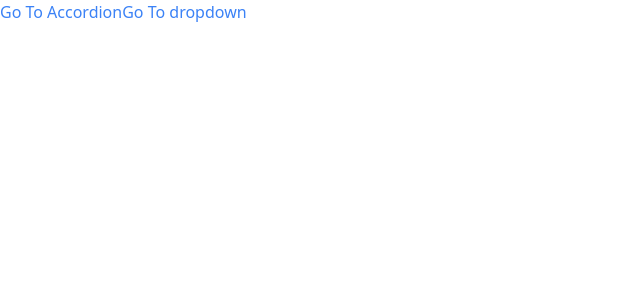
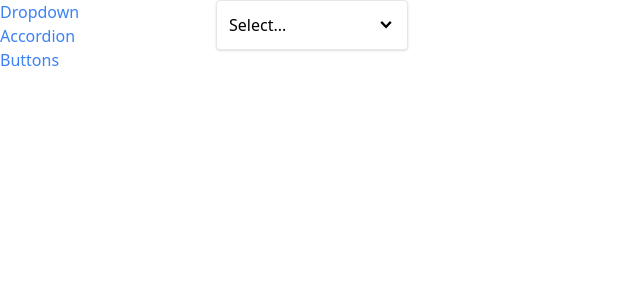
Before and after one commit to ToniRajamaki/Modern-react-udemy, a React (Create React App) app in the folder comps/: page / in a window 1280 px wide. Shown: the top 300 px of the page, without its empty margins (0-640 px from the left). Built offline with nearby package versions, Linux system fonts and the light colour scheme.

Commit message:
added sidebar for navigation

```diff
--- a/comps/src/App.js
+++ b/comps/src/App.js
@@ -2,18 +2,22 @@ import Link from './components/Link'
 import Route from './components/Route'
 import AccordionPage from './pages/AccordionPage'
 import DropdownPage from './pages/DropdownPage'
+import SideBar from './components/Sidebar'
+import ButtonPage from './pages/ButtonPage'
 
 function App() {
   return (
-    <div>
-      <Link to='/accordion'>Go To Accordion</Link>
-      <Link to='/dropdown'>Go To dropdown</Link>
-      <div>
+    <div className='container mx-atuo grid grid-cols-6 gap-4 nt-4'>
+      <SideBar />
+      <div className='col-span-5'>
         <Route path='/accordion' exact>
           <AccordionPage />
         </Route>
-        <Route path='/dropdown' exact>
+        <Route path='/' exact>
           <DropdownPage />
+        </Route>
+        <Route path='/buttons' exact>
+          <ButtonPage />
         </Route>
       </div>
     </div>
--- /dev/null
+++ b/comps/src/components/Sidebar.js
@@ -0,0 +1,25 @@
+import React from 'react'
+import Link from './Link'
+
+function sideBar() {
+  const links = [
+    { label: 'Dropdown', path: '/' },
+    { label: 'Accordion', path: '/accordion' },
+    { label: 'Buttons', path: '/buttons' },
+  ]
+  const renderedLinks = links.map((link) => {
+    return (
+      <Link key={link.label} to={link.path}>
+        {link.label}
+      </Link>
+    )
+  })
+
+  return (
+    <div className='sticky top-0 overflow-y-auto flex flex-col'>
+      {renderedLinks}
+    </div>
+  )
+}
+
+export default sideBar
```
